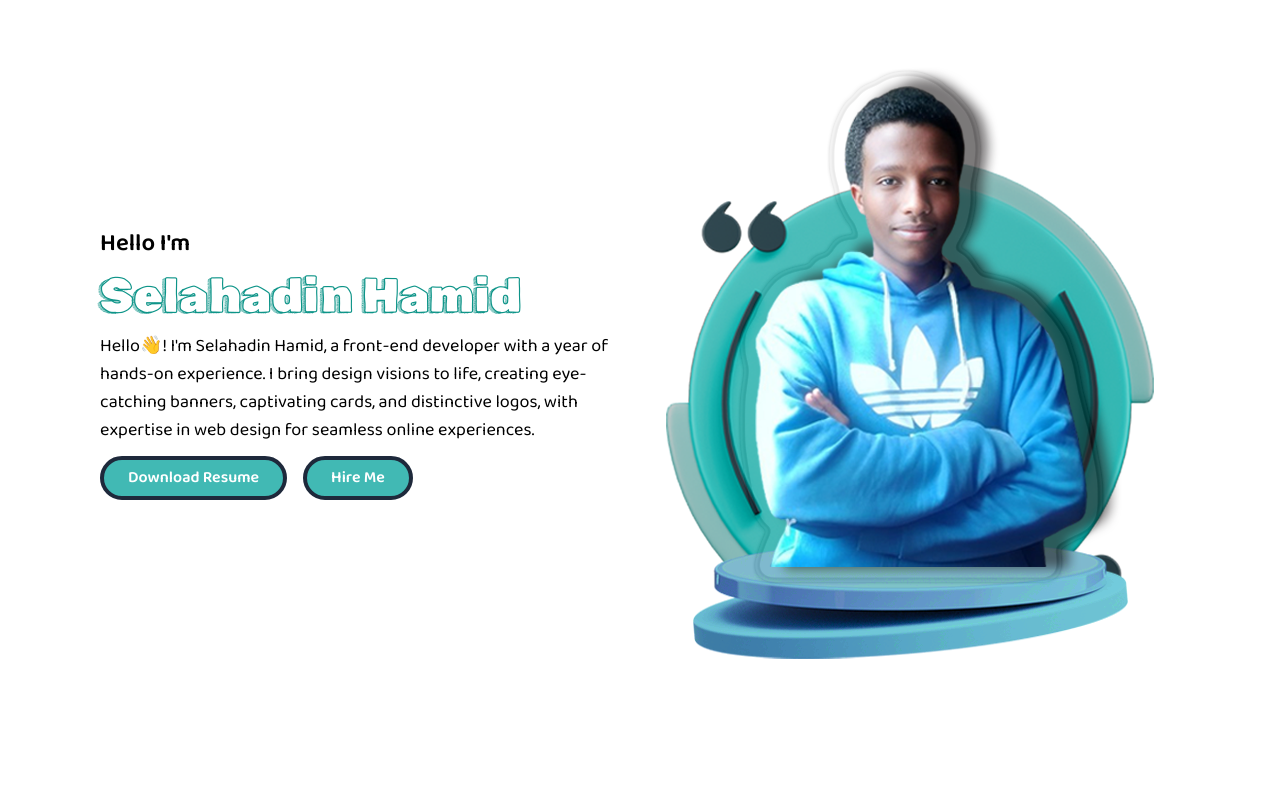
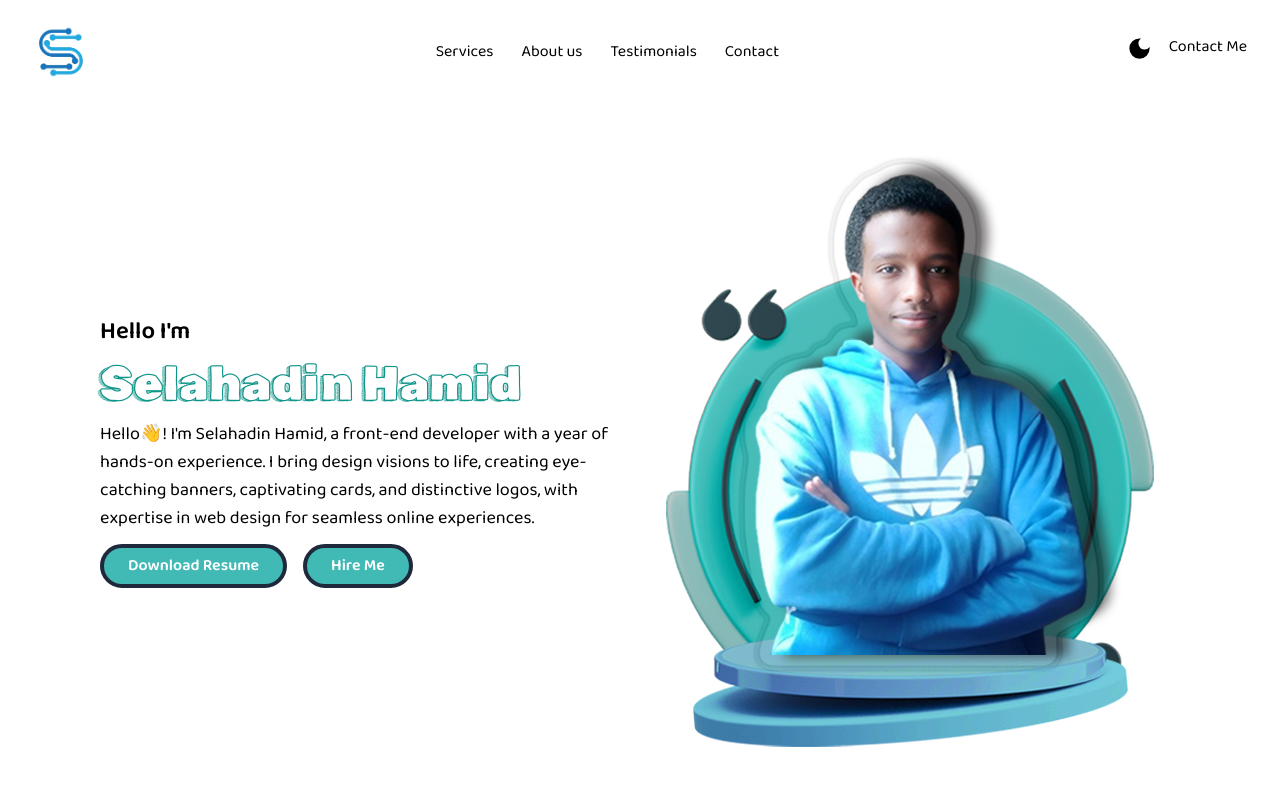
Before and after one commit to sallah26/portifolio, a React (Create React App) app: page / in a window 1280 px wide. Shown: the top 800 px of the page. Built offline with nearby package versions, Linux system fonts and the light colour scheme.

Commit message:
services section is done

```diff
--- a/package.json
+++ b/package.json
@@ -6,10 +6,12 @@
     "@testing-library/jest-dom": "^5.17.0",
     "@testing-library/react": "^13.4.0",
     "@testing-library/user-event": "^13.5.0",
+    "aos": "^2.3.4",
     "react": "^18.2.0",
     "react-dom": "^18.2.0",
     "react-icons": "^5.0.1",
     "react-scripts": "5.0.1",
+    "react-scroll": "^1.9.0",
     "web-vitals": "^2.1.4"
   },
   "scripts": {
--- a/src/App.js
+++ b/src/App.js
@@ -5,9 +5,9 @@ import Services from "./components/Services";
 import Education from "./components/Education";
 
 function App() {
-  return  <div className="flex flex-col gap-8 lg:gap-20 items-center ">
+  return  <div className="bg-white dark:bg-zinc-800 dark:text-gray-100 flex flex-col gap-8 lg:gap-20 items-center ">
         <section className="max-w-[1500px] ">
-        {/* <Navbar /> */}
+        <Navbar />
         <Hero />
         <Services />
         <Education />
--- a/src/components/DarkMode.jsx
+++ b/src/components/DarkMode.jsx
@@ -2,7 +2,7 @@ import React, { useEffect, useState } from 'react';
 import { MdDarkMode } from "react-icons/md";
 import { MdLightMode } from "react-icons/md";
 
-const DarkModeToggle = ({color}) => {
+const DarkModeToggle = () => {
   const [isDarkMode, setIsDarkMode] = useState(
     localStorage.theme === 'dark' ||
       (!('theme' in localStorage) && window.matchMedia('(prefers-color-scheme: dark)').matches)
@@ -23,9 +23,9 @@ const DarkModeToggle = ({color}) => {
       className="text-slate-800 dark:text-slate-100 "
     >
       {isDarkMode ? (
-        <MdLightMode size={27} color={color} />
+        <MdLightMode size={27} color="white" />
       ) : (
-        <MdDarkMode size={27} color={color} />
+        <MdDarkMode size={27} color="black" />
       )}
     </button>
   );
--- a/src/components/Education.jsx
+++ b/src/components/Education.jsx
@@ -35,15 +35,15 @@ const Education = () => {
     ]
   return (
     <section className='px-3 lg:px-10 py-10 lg:py-20'>
-      <p className='text-3xl lg:5xl font-semibold text-center p-4 pb-6'>Education & Work Experience</p>
-      <div className='flex flex-wrap gap-5 items-center justify-center'>
+      <p className='text-3xl font-semibold text-center p-4 pb-6'>Education & Work Experience</p>
+      <div className='flex flex-wrap  items-center justify-center'>
         {EducationData.map((data) => {
             return(
-                <div key={data.id} className='w-full lg:w-2/5 flex flex-col border-2 p-5 border-slate-200 bg-stone-200 rounded-lg shadow-2xl '>
+                <div key={data.id} className='w-full lg:w-2/5  gap-1 flex flex-col border-[1px] p-5 border-slate-400 bg-stone-100 rounded-lg shadow-[#73b6b4] shadow-md mb-6 mr-6'>
                     <div className='flex gap-1 items-center font-semibold'>
                         <IoCalendarOutline size={17}/><p className='text-sm'>{data.time}</p>
                     </div>
-                    <p className='text-2xl lg:text-3xl font-semibold'>{data.title}</p>
+                    <p className='text-2xl lg:text-2xl font-semibold'>{data.title}</p>
                     <div className='flex gap-1 items-center font-semibold'>
                         <CiLocationOn size={18}/><p className='text-sm'>{data.place}</p>
                     </div>
--- a/src/components/Hero.jsx
+++ b/src/components/Hero.jsx
@@ -5,7 +5,7 @@ import Button from './Button';
 const Hero = () => {
   return (
     <section className=''>
-      <div className='flex flex-col gap-4 lg:gap-7 lg:flex-row justify-center items-center py-7 lg:py-16'>
+      <div className='flex flex-col gap-4 lg:gap-7 lg:flex-row justify-center items-center py-7 lg:py-16 bg-white dark:bg-stone-800 text-black dark:text-stone-50'>
         <div className='w-full lg:w-2/5 gap-3 flex flex-col'>
             <p className='text-lg font-semibold lg:text-2xl'>Hello I'm</p>
             <p className='my-name text-3xl  lg:text-5xl space-x-2 text-teal-600'>Selahadin Hamid</p>
--- a/src/components/Navbar.jsx
+++ b/src/components/Navbar.jsx
@@ -0,0 +1,186 @@
+import React, { useState, useEffect } from 'react';
+import AOS from "aos";
+import { Link as ScrollLink } from 'react-scroll';
+import { HiOutlineMenuAlt2 } from "react-icons/hi";
+import DarkModeToggle from './DarkMode';
+import s_logo from "../assets/images/s-logo.png"
+
+const Navbar = () => {
+  const [isOpen, setIsOpen] = useState(true);
+  useEffect(() => {
+    AOS.init({
+        once: false
+    });
+}, []);
+  const toggleNavbar = () => {
+    setIsOpen(!isOpen);
+  };
+
+
+
+  return (
+    <header className='text-md pt-5'>
+      <div className=" mx-auto flex items-center max-w-[1222px] justify-between p-1 pb-9 lg:pb-2">
+        <div data-aos="fade-down" data-aos-delay="200" className=" ">
+          <img src={s_logo} alt="jifar logo" className='w-14'/>
+        </div>
+        {/* Large devices */}
+        <nav className="hidden lg:flex items-center space-x-7 text-md">
+          <ScrollLink
+            to="services"
+            href=''
+
+            spy={true}
+            smooth={true}
+            offset={-70}
+            duration={500}
+            className="hover:text-gray-400 hover:underline hover:underline-offset-8 "
+            data-aos="fade-down"
+            data-aos-delay="200"
+          >
+            Services
+          </ScrollLink>
+          <ScrollLink
+            to="about-us"
+            href=''
+            spy={true}
+            smooth={true}
+            offset={-70}
+            duration={500}
+            className="hover:text-gray-400 hover:underline hover:underline-offset-8"
+            data-aos="fade-down"
+            data-aos-delay="300"
+          >
+            About us
+          </ScrollLink>
+          <ScrollLink
+            to="testimonials"
+            href=''
+            spy={true}
+            smooth={true}
+            offset={-70}
+            duration={500}
+            className="hover:text-gray-400 hover:underline hover:underline-offset-8"
+            data-aos="fade-down"
+            data-aos-delay="400"
+          >
+            Testimonials
+          </ScrollLink>
+          <ScrollLink
+            to="footer"
+            href=''
+            spy={true}
+            smooth={true}
+            offset={-70}
+            duration={500}
+            className="hover:text-gray-400 hover:underline hover:underline-offset-8"
+            data-aos="fade-down"
+            data-aos-delay="500"
+          >
+            Contact
+          </ScrollLink>
+
+
+        </nav>
+
+        <div className=' z-40 flex gap-2 lg:gap-4'>
+            <div className=''>
+                <DarkModeToggle />
+            </div>
+            <div className="z-30 lg:hidden cursor-pointer" onClick={toggleNavbar}>
+                <HiOutlineMenuAlt2 size={27} />
+          </div>
+          <div>
+            <button>
+                Contact Me
+            </button>
+          </div>
+        </div>
+
+        {/* Small devices */}
+        {/* Sidebar for small devices */ }
+        {/* <article className={`lg:hidden fixed z-50 top-0 -left-1/2 h-screen w-1/2 bg-zinc-300 dark:text-white dark:bg-neutral-900 py-4 transform transition-transform duration-300 ${isOpen ? 'translate-x-0' : 'translate-x-full'}`}>
+          <div className='flex flex-col'>
+            <div className="flex justify-start mt-3">
+              <img src={s_logo} className='w-32' alt="Jifar's logo" />
+              <button
+                onClick={() => setIsOpen(!isOpen)}
+                className="absolute top-6 right-2 opacity-70"
+              >
+                <IoIosArrowDropright size={30} color='#ED7D31' />
+              </button>
+            </div>
+            <div>
+              <ul className="flex flex-col text-lg items-start mt-7">
+                <li className="w-full border-b-2  hover:border-slate-900 border-slate-400 dark:border-slate-700  dark:hover:border-slate-400  hover:cursor-pointer ">
+                  <ScrollLink
+                    to="services"
+                    href=''
+                    spy={true}
+                    smooth={true}
+                    offset={-70}
+                    duration={500}
+                    className="px-3 py-2 flex gap-2 hover:translate-x-3 duration-150 items-center "
+                    onClick={() => { toggleNavbar(); }}
+                      >
+                        <MdOutlineElectricalServices size={20}/>
+                    Services
+                  </ScrollLink>
+                </li>
+                <li className="w-full  border-b-2 hover:border-slate-900 border-slate-400 dark:border-slate-700  dark:hover:border-slate-400 hover:cursor-pointer">
+                  <ScrollLink
+                    to="about-us"
+                    href=''
+                    spy={true}
+                    smooth={true}
+                    offset={-70}
+                    duration={500}
+                    className="px-3 py-2 flex gap-2 items-center hover:translate-x-3 duration-150"
+                    onClick={() => { toggleNavbar(); }}
+                      >
+                        <IoHome size={20}/>
+                        About us
+                  </ScrollLink>
+                </li>
+                <li className="w-full  border-b-2 hover:border-slate-900 border-slate-400 dark:border-slate-700  dark:hover:border-slate-400 hover:cursor-pointer">
+                  <ScrollLink
+                    to="testimonials"
+                    href=''
+                    spy={true}
+                    smooth={true}
+                    offset={-70}
+                    duration={500}
+                    className="px-3 py-2 flex gap-2 items-center hover:translate-x-3 duration-150"
+                    onClick={() => { toggleNavbar(); }}
+                      >
+                        <FaUsersGear size={20}/>
+                        Testimonials
+                  </ScrollLink>
+                </li>
+                <li className="w-full  border-b-2 hover:border-slate-900 border-slate-400 dark:border-slate-700  dark:hover:border-slate-400 hover:cursor-pointer">
+                  <ScrollLink
+                    to="footer"
+                    href=''
+                    spy={true}
+                    smooth={true}
+                    offset={-70}
+                    duration={500}
+                    className="px-3 py-2 flex gap-2 items-center hover:translate-x-3 duration-150"
+                    onClick={() => { toggleNavbar(); }}
+                      >
+                        <GrContact size={20}/>
+                        Contact
+                  </ScrollLink>
+                </li>
+
+              </ul>
+
+            </div>
+          </div>
+        </article> */}
+      </div>
+    </header>
+  );
+};
+
+export default Navbar;
```
Also changed, not shown: src/assets/images/s-logo.png (added), 1 other file (tests, documents, lock files or other folders).
